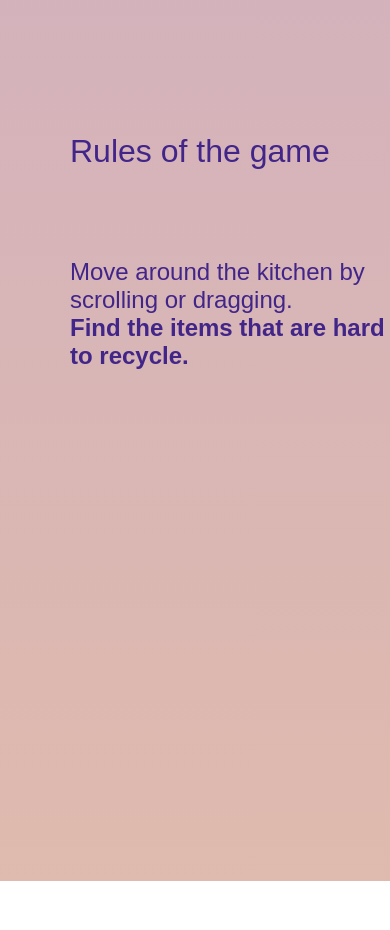
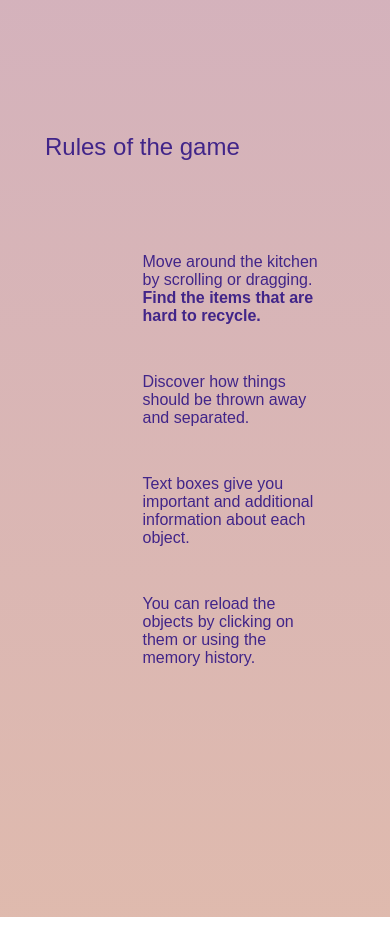
Before and after one commit to uclab-potsdam/wimmelvis, a plain HTML site: page study/wimmelbild/index.html in a window 390 px wide. Shown: the part 3900-4830 px from the top of the page. Drawn offline with Linux system fonts and the light colour scheme.

Commit message:
rules of the game for mobile

```diff
--- a/study/wimmelbild/index.html
+++ b/study/wimmelbild/index.html
@@ -112,13 +112,13 @@
     <div>
     <h3>Rules of the game</h3>
     <div id="rules-of-the-game">
-      <p style="grid-column: 1; grid-row: 1;">
+      <p class="rule" style="grid-column: 1; grid-row: 1;">
          Move around the kitchen by scrolling or dragging.<br>
          <span style="font-weight: 600;">Find the items that are hard to recycle.</span>
       </p>
-      <p style="grid-column: 2; grid-row: 1;">Discover how things should be thrown away and separated.</p>
-      <p style="grid-column: 2; grid-row: 2;">Text boxes give you important and  additional information about each object.</p>
-      <p style="grid-column: 3; grid-row: 2;">You can reload the objects by clicking on them or using the memory history.</p>
+      <p class="rule" style="grid-column: 2; grid-row: 1;">Discover how things should be thrown away and separated.</p>
+      <p class="rule" style="grid-column: 2; grid-row: 2;">Text boxes give you important and additional information about each object.</p>
+      <p class="rule" style="grid-column: 3; grid-row: 2;">You can reload the objects by clicking on them or using the memory history.</p>
     </div>
       <!-- <h3 id="reset">Reset</h3> -->
       <!-- the svg is added to this element -->
--- a/study/wimmelbild/style/mobile.css
+++ b/study/wimmelbild/style/mobile.css
@@ -33,6 +33,11 @@ and (max-device-width : 850px) {
         margin-top: 2em;
     }
 
+    h3 {
+        font-size: 24px;
+        margin-left: 45px;
+    }
+
     .continuous-text {
         font-size: 16px;
         margin-left: 45px;
@@ -49,6 +54,20 @@ and (max-device-width : 850px) {
         margin-left: 45px;
         padding-left: unset;
         width: 70vw;
+    }
+
+    #rules-of-the-game {
+        font-size: 16px;
+        margin-left: 45px;
+        width: 70vw;
+        display: unset;
+    }
+
+    #rules-of-the-game .rule {
+        margin-left: 45px;
+        padding-left: 25vw;
+        width: 45vw;
+        margin-bottom: 3em;
     }
 
     .infographic {
--- a/study/wimmelbild/style/style.css
+++ b/study/wimmelbild/style/style.css
@@ -171,6 +171,7 @@ div .colored-text {
     grid-template-columns: repeat(3, 1fr);
     gap: 125px;
     grid-auto-rows: minmax(100px, auto);
+    font-size: 24px;
 }
 
 .infographic {
```
